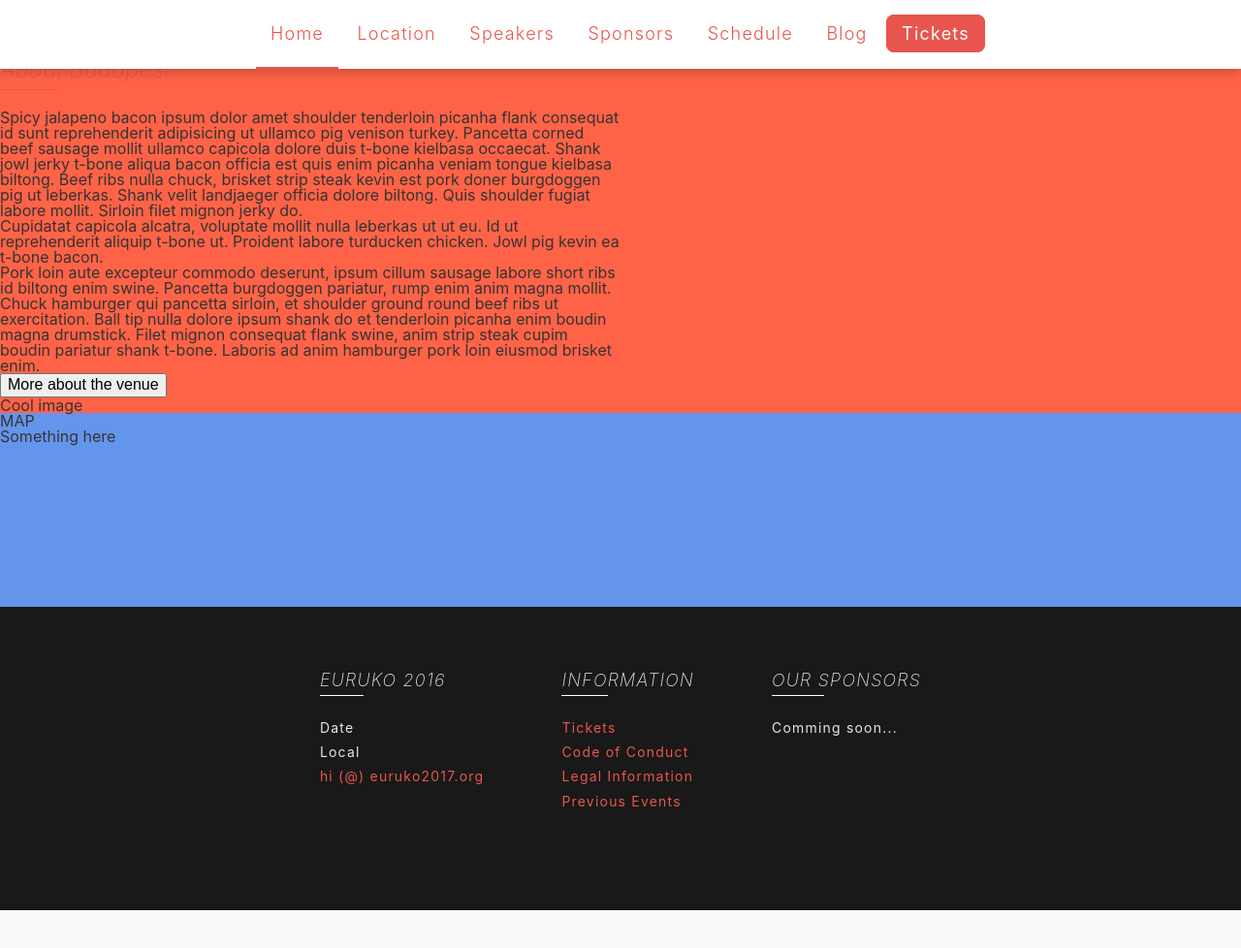
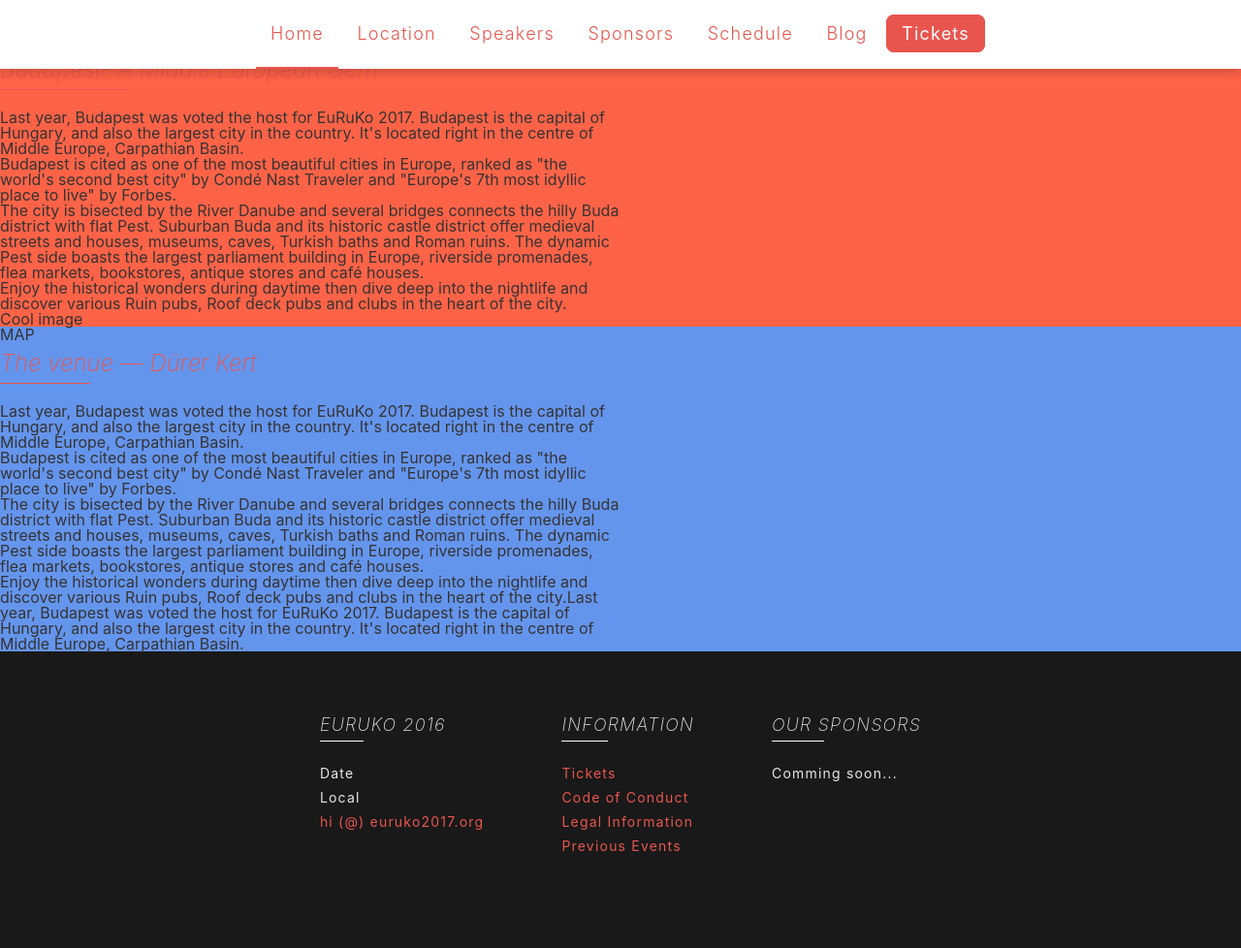
Before and after one commit to euruko/euruko2017.github.io, a Jekyll site: the page built from location.html, in a window 1280 px wide and 986 px high. Shown: the top 978 px of the window at 97% size. Built offline with Jekyll 4.4.1, drawn with Linux system fonts in a browser that asks for light colours.

Commit message:
Add location page content

```diff
--- a/location.html
+++ b/location.html
@@ -6,15 +6,17 @@
 <section class="section section-location-about">
   <div class="section-container">
     <div class="section__side">
-      <h2 class="section__title">About Budapest</h2>
+      <h2 class="section__title">Budapest- A Middle European Gem</h2>
       <p>
-        Spicy jalapeno bacon ipsum dolor amet shoulder tenderloin picanha flank consequat id sunt reprehenderit adipisicing ut ullamco pig venison turkey. Pancetta corned beef sausage mollit ullamco capicola dolore duis t-bone kielbasa occaecat. Shank jowl jerky t-bone aliqua bacon officia est quis enim picanha veniam tongue kielbasa biltong. Beef ribs nulla chuck, brisket strip steak kevin est pork doner burgdoggen pig ut leberkas. Shank velit landjaeger officia dolore biltong. Quis shoulder fugiat labore mollit. Sirloin filet mignon jerky do.
+        Last year, Budapest was voted the host for EuRuKo 2017. Budapest is the capital of Hungary, and also the largest city in the country. It's located right in the centre of Middle Europe, Carpathian Basin.
         <br>
-        Cupidatat capicola alcatra, voluptate mollit nulla leberkas ut ut eu. Id ut reprehenderit aliquip t-bone ut. Proident labore turducken chicken. Jowl pig kevin ea t-bone bacon.
+        Budapest is cited as one of the most beautiful cities in Europe, ranked as "the world's second best city" by Condé Nast Traveler and "Europe's 7th most idyllic place to live" by Forbes.
+      </p>
+      <p>
+        The city is bisected by the River Danube and several bridges connects the hilly Buda district with flat Pest. Suburban Buda and its historic castle district offer medieval streets and houses, museums, caves, Turkish baths and Roman ruins. The dynamic Pest side boasts the largest parliament building in Europe, riverside promenades, flea markets, bookstores, antique stores and café houses.
         <br>
-        Pork loin aute excepteur commodo deserunt, ipsum cillum sausage labore short ribs id biltong enim swine. Pancetta burgdoggen pariatur, rump enim anim magna mollit. Chuck hamburger qui pancetta sirloin, et shoulder ground round beef ribs ut exercitation. Ball tip nulla dolore ipsum shank do et tenderloin picanha enim boudin magna drumstick. Filet mignon consequat flank swine, anim strip steak cupim boudin pariatur shank t-bone. Laboris ad anim hamburger pork loin eiusmod brisket enim.
+        Enjoy the historical wonders during daytime then dive deep into the nightlife and discover various Ruin pubs, Roof deck pubs and clubs in the heart of the city.
       </p>
-      <button>More about the venue</button>
     </div>
     <div class="section__side section__side__image">
       Cool image
@@ -28,7 +30,18 @@
       MAP
     </div>
     <div class="section__side">
-      Something here
+      <h2 class="section__title">The venue — Dürer Kert</h2>
+      <p>
+        Last year, Budapest was voted the host for EuRuKo 2017. Budapest is the capital of Hungary, and also the largest city in the country. It's located right in the centre of Middle Europe, Carpathian Basin.
+        <br>
+        Budapest is cited as one of the most beautiful cities in Europe, ranked as "the world's second best city" by Condé Nast Traveler and "Europe's 7th most idyllic place to live" by Forbes.
+      </p>
+      <p>
+        The city is bisected by the River Danube and several bridges connects the hilly Buda district with flat Pest. Suburban Buda and its historic castle district offer medieval streets and houses, museums, caves, Turkish baths and Roman ruins. The dynamic Pest side boasts the largest parliament building in Europe, riverside promenades, flea markets, bookstores, antique stores and café houses.
+      </p>
+      <p>
+        Enjoy the historical wonders during daytime then dive deep into the nightlife and discover various Ruin pubs, Roof deck pubs and clubs in the heart of the city.Last year, Budapest was voted the host for EuRuKo 2017. Budapest is the capital of Hungary, and also the largest city in the country. It's located right in the centre of Middle Europe, Carpathian Basin.
+      </p>
     </div>
   </div>
 </section>
```
